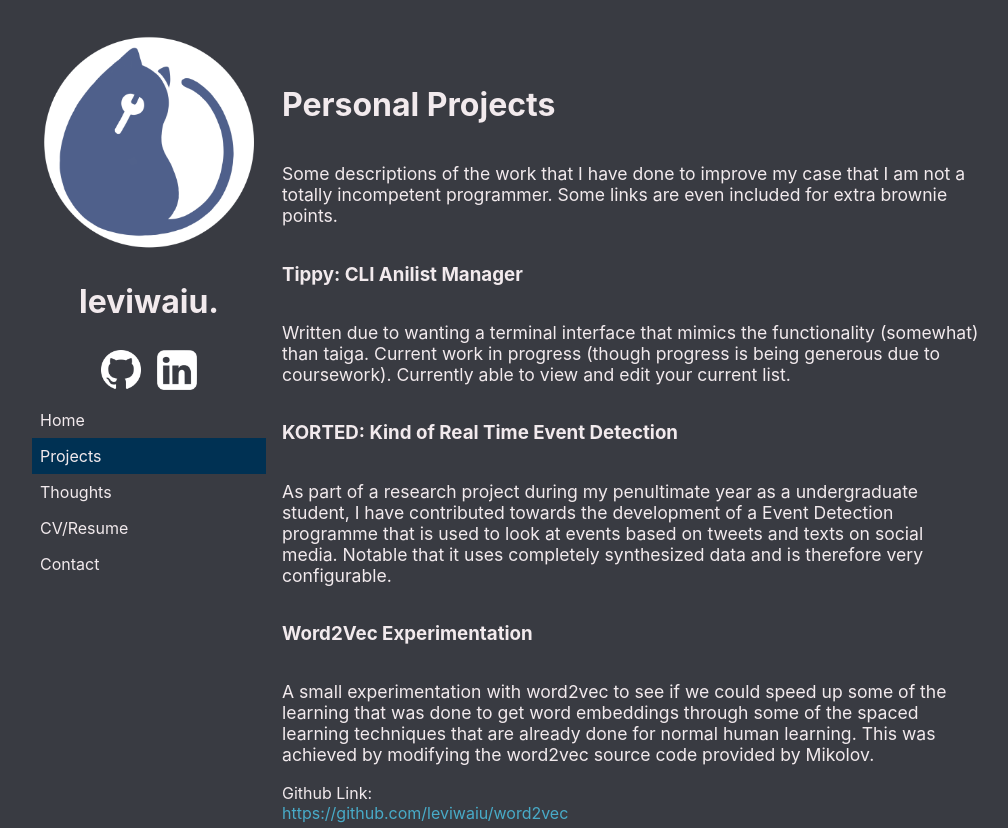
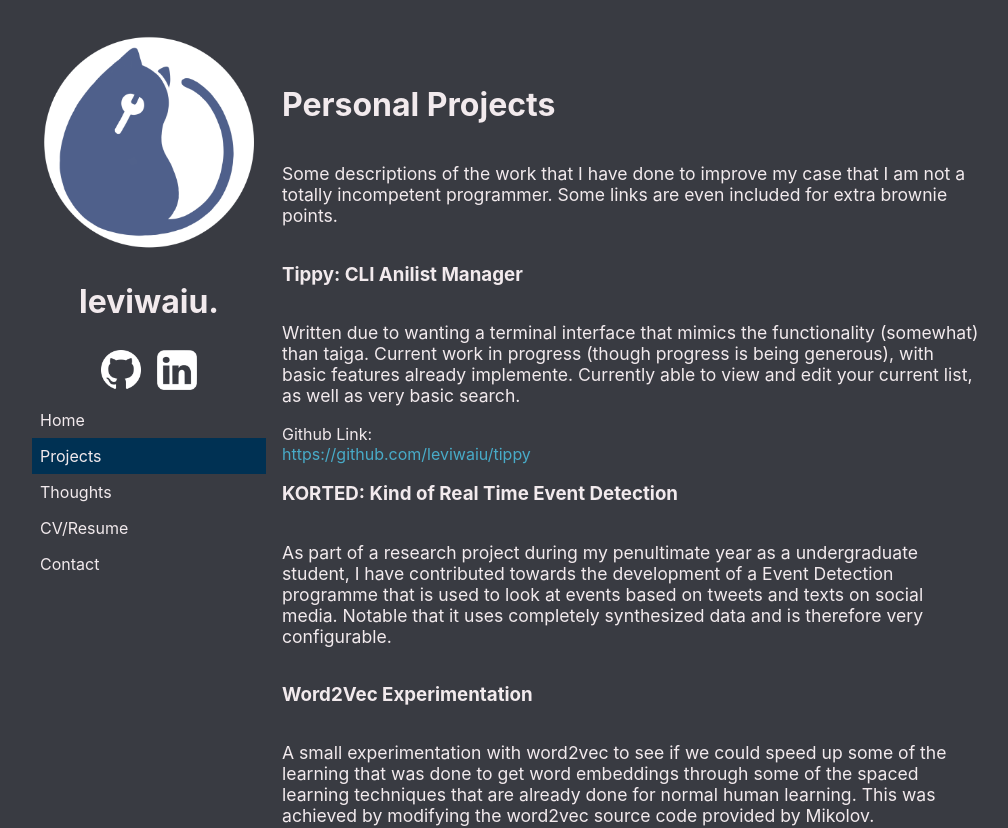
Before and after one commit to leviwaiu/personal-website, a Next.js app: page /projects in a window 1280 px wide. Shown: the top 828 px of the page, without its empty margins (133-1141 px from the left). Built offline with nearby package versions, Linux system fonts and the light colour scheme.

Commit message:
Small update post Graduation

```diff
--- a/pages/index.js
+++ b/pages/index.js
@@ -13,7 +13,7 @@ export default function Home() {
                 Hi, I'm Vincent Leong.
             </h1>
             <p>
-                I'm Vincent Leong, a MEng Computer Science student currently studying in University College London.
+                I'm Vincent Leong, a MEng Computer Science graduate with First Class Honours from University College London.
                 The world has demonstrated how the personal computer is able to change my life from my early childhood, and
                 I believe that with the future promising us with more fascinating and incredible advancements, we would be
                 able to use the rocks that we taught to think to further better our lives.
--- a/pages/projects.js
+++ b/pages/projects.js
@@ -17,9 +17,10 @@ export default function Projects(){
             <h3>Tippy: CLI Anilist Manager</h3>
             <p>
                 Written due to wanting a terminal interface that mimics the functionality (somewhat) than taiga. Current
-                work in progress (though progress is being generous due to coursework). Currently able to view and edit
-                your current list.
+                work in progress (though progress is being generous), with basic features already implemente.
+                Currently able to view and edit your current list, as well as very basic search.
             </p>
+            Github Link:<Link href={"https://github.com/leviwaiu/tippy"}>https://github.com/leviwaiu/tippy</Link>
             <h3>KORTED: Kind of Real Time Event Detection</h3>
             <p>
                 As part of a research project during my penultimate year as a undergraduate student, I have contributed
```
